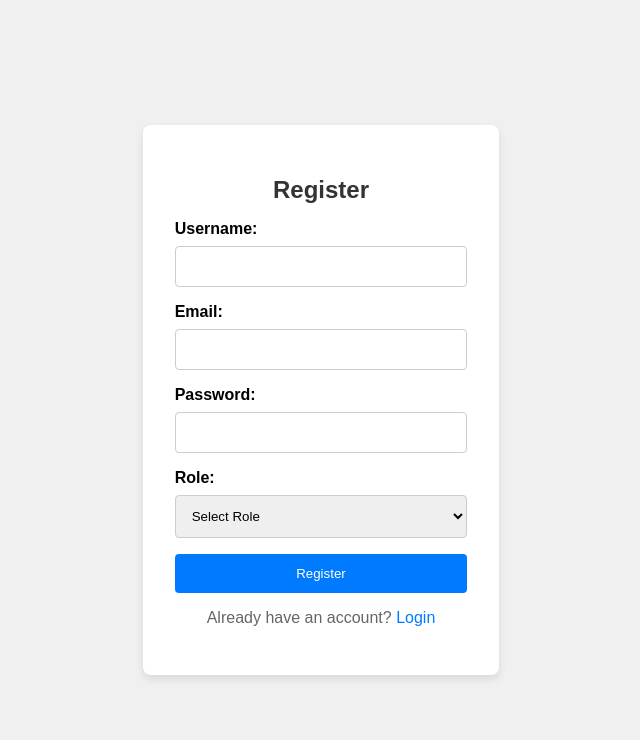
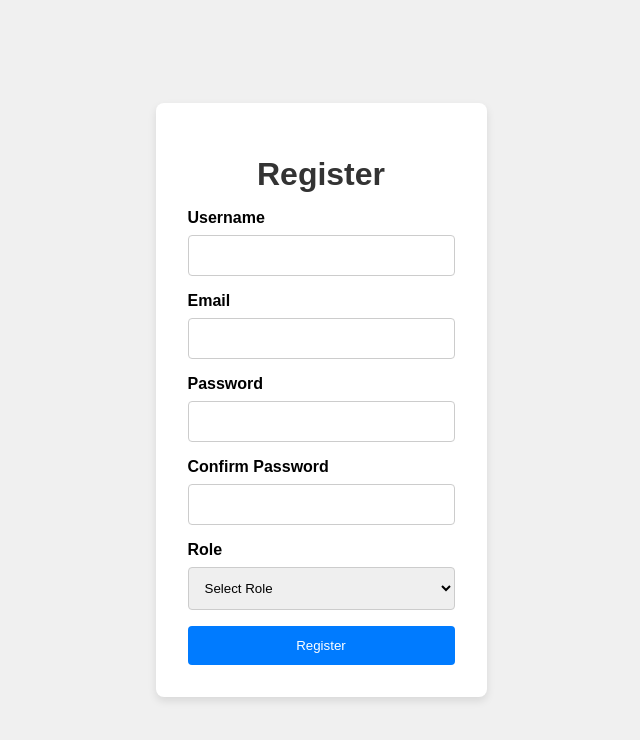
Before and after one commit to djahern-max/CrewOne2, a React (Create React App) app in the folder crewone2-frontend/: page /register in a window 1280 px wide. Shown: the top 740 px of the page, without its empty margins (351-991 px from the left). Built offline with nearby package versions, Linux system fonts and the light colour scheme.

Commit message:
added 2 passwords in registration

```diff
--- a/crewone2-frontend/src/components/Auth/Register.js
+++ b/crewone2-frontend/src/components/Auth/Register.js
@@ -4,16 +4,33 @@ import { useNavigate } from "react-router-dom";
 import "../../styles.css";
 
 const Register = () => {
-  const [username, setUsername] = useState("");
-  const [email, setEmail] = useState("");
-  const [password, setPassword] = useState("");
-  const [role, setRole] = useState(""); // Added role state
-  const [error, setError] = useState("");
+  const [formData, setFormData] = useState({
+    username: "",
+    email: "",
+    password: "",
+    confirmPassword: "",
+    role: "",
+  });
 
+  const [message, setMessage] = useState("");
   const navigate = useNavigate();
+
+  const handleChange = (e) => {
+    setFormData({
+      ...formData,
+      [e.target.name]: e.target.value,
+    });
+  };
 
   const handleSubmit = async (e) => {
     e.preventDefault();
+    if (formData.password !== formData.confirmPassword) {
+      setMessage("Passwords do not match");
+      return;
+    }
+
+    const { username, email, password, role } = formData;
+
     try {
       const response = await axios.post(
         "http://localhost:3001/api/auth/register",
@@ -21,67 +38,78 @@ const Register = () => {
           username,
           email,
           password,
-          role, // Include role in the request
+          role,
         }
       );
-      console.log("User registered:", response.data);
+      setMessage("User registered successfully");
       navigate("/login");
     } catch (error) {
       console.error("There was an error registering!", error);
-      setError("There was an error registering!");
+      setMessage("There was an error registering!");
     }
   };
 
   return (
     <div className="container">
-      <h2>Register</h2>
-      {error && <p className="error">{error}</p>}
+      <h1>Register</h1>
       <form onSubmit={handleSubmit}>
         <div>
-          <label>Username:</label>
+          <label htmlFor="username">Username</label>
           <input
             type="text"
-            value={username}
-            onChange={(e) => setUsername(e.target.value)}
+            name="username"
+            value={formData.username}
+            onChange={handleChange}
             required
           />
         </div>
         <div>
-          <label>Email:</label>
+          <label htmlFor="email">Email</label>
           <input
             type="email"
-            value={email}
-            onChange={(e) => setEmail(e.target.value)}
+            name="email"
+            value={formData.email}
+            onChange={handleChange}
             required
           />
         </div>
         <div>
-          <label>Password:</label>
+          <label htmlFor="password">Password</label>
           <input
             type="password"
-            value={password}
-            onChange={(e) => setPassword(e.target.value)}
+            name="password"
+            value={formData.password}
+            onChange={handleChange}
             required
           />
         </div>
         <div>
-          <label>Role:</label>
+          <label htmlFor="confirmPassword">Confirm Password</label>
+          <input
+            type="password"
+            name="confirmPassword"
+            value={formData.confirmPassword}
+            onChange={handleChange}
+            required
+          />
+        </div>
+        <div>
+          <label htmlFor="role">Role</label>
           <select
-            value={role}
-            onChange={(e) => setRole(e.target.value)}
+            name="role"
+            value={formData.role}
+            onChange={handleChange}
             required
           >
             <option value="">Select Role</option>
-            <option value="Driver">Driver</option>
-            <option value="Super">Super</option>
-            <option value="Office">Office</option>
+            <option value="office">Office</option>
+            <option value="driver">Driver</option>
+            <option value="super">Super</option>
           </select>
         </div>
         <button type="submit">Register</button>
       </form>
-      <p>
-        Already have an account? <a href="/login">Login</a>
-      </p>
+      {message && <p>{message}</p>}
     </div>
   );
 };
```
